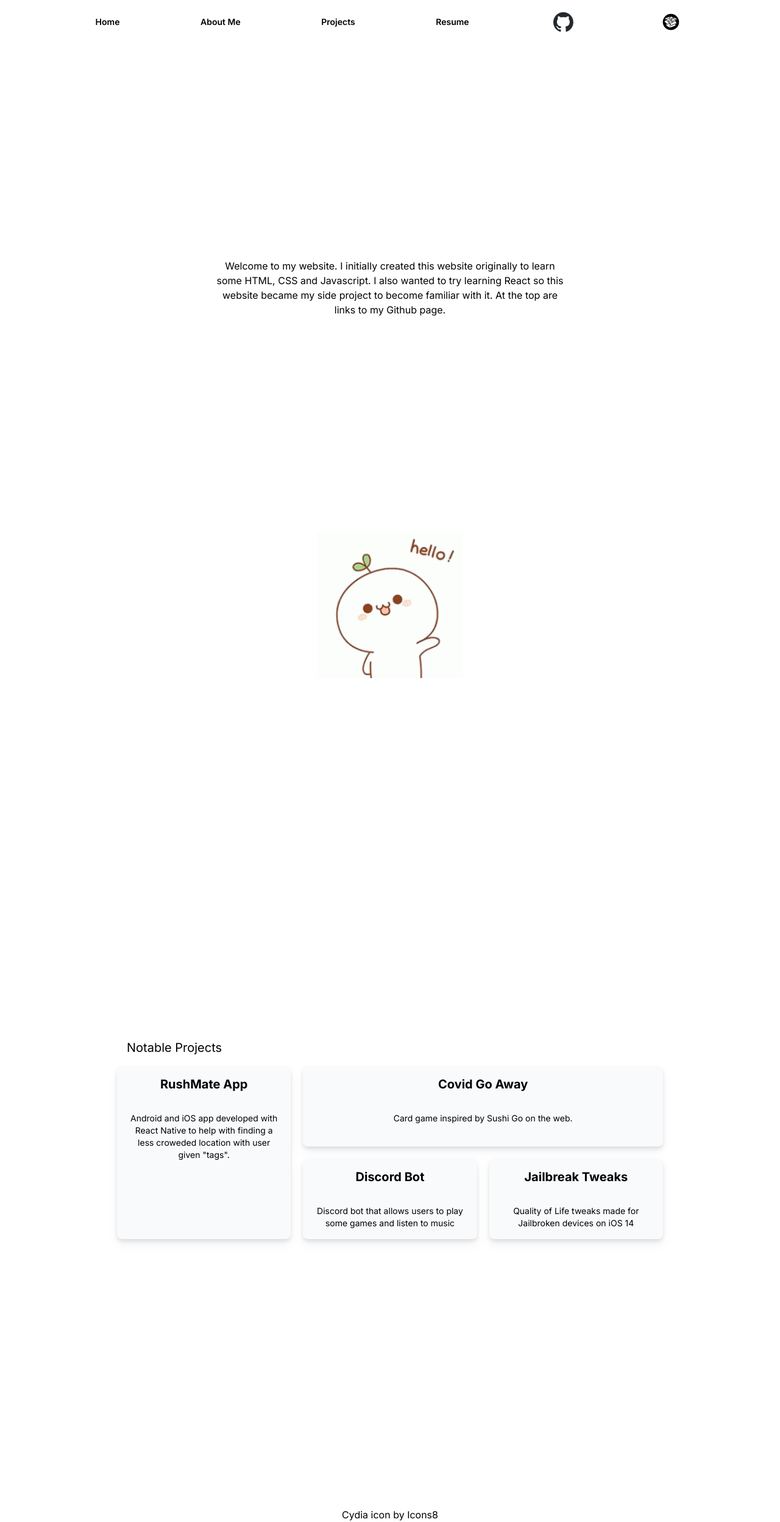
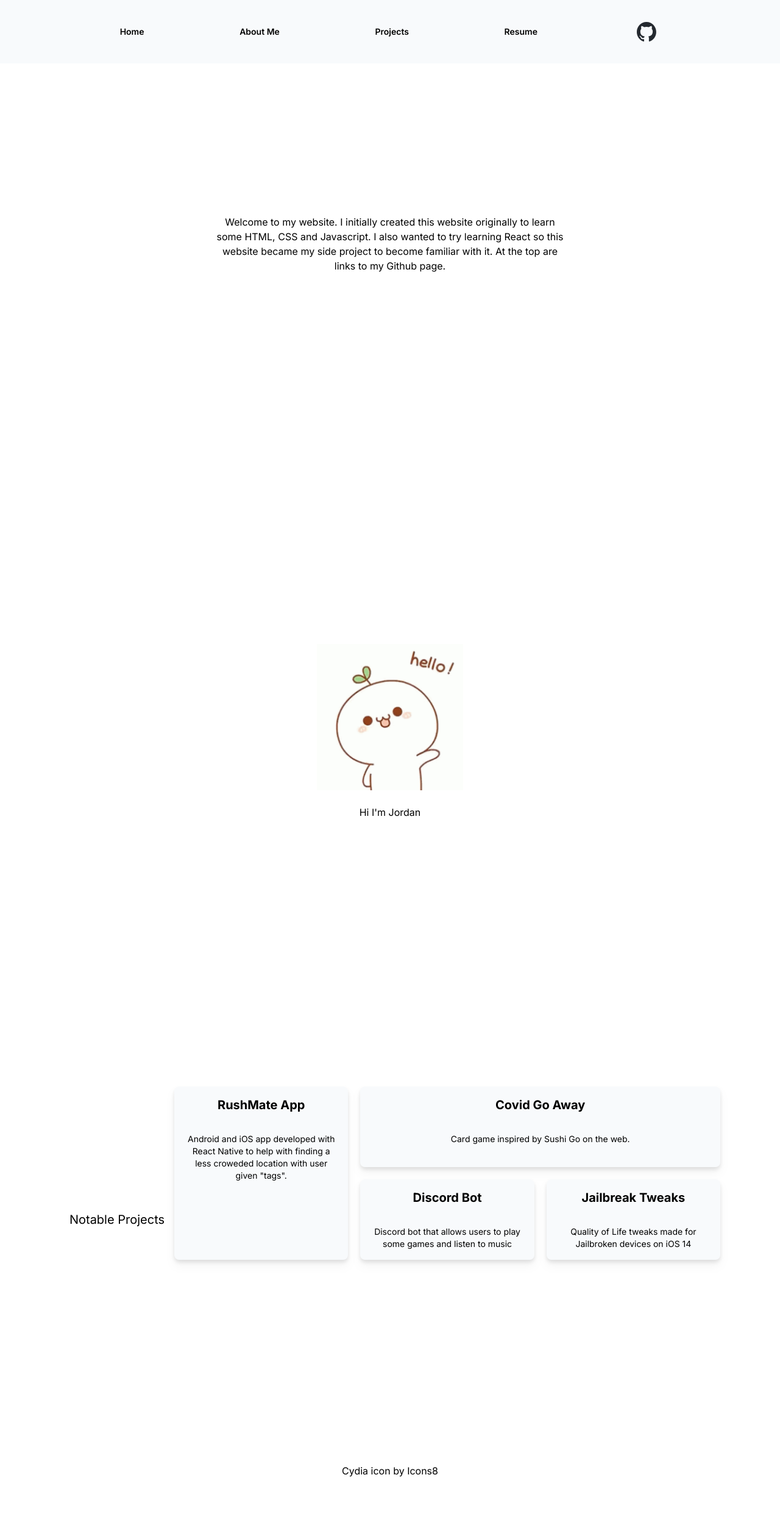
Before and after one commit to jrdn-l/website, a Next.js app: page / in a window 1280 px wide. Shown: the whole page at 61% size. After the commit the page ends 2424 px from the top, so only its background shows below. Built offline with nearby package versions, Linux system fonts and the light colour scheme.

Commit message:
centering adjustments

```diff
--- a/src/components/about.tsx
+++ b/src/components/about.tsx
@@ -2,9 +2,12 @@ import Image from 'next/image';
 
 export default function About() {
     return (
-        <div id="aboutMe" className="h-screen">
-
-            <Image width={240} height={240} src={"/hello-wave.gif"} alt="Github" />
+        <div id="aboutMe" className="h-screen flex items-center justify-center">
+            <div className="">
+                <Image width={240} height={240} src={"/hello-wave.gif"} alt="Github" unoptimized={true}/>
+                <br/>
+                <p> Hi I'm Jordan</p>
+            </div>
         </div>
     )
 }
--- a/src/components/header.tsx
+++ b/src/components/header.tsx
@@ -5,7 +5,7 @@ import { CustomLink } from "./link";
 export default function Header() {
   return (
     <header>
-      <nav className="flex flex-center items-center justify-evenly p-6">
+      <nav className="fixed top-0 w-full flex flex-center items-center justify-evenly p-10 bg-slate-50 dark:bg-black">
         <CustomLink className="text-sm font-semibold leading-6" href="/">Home</CustomLink>
         <CustomLink className="text-sm font-semibold leading-6" href="#aboutMe">About Me</CustomLink>
         <CustomLink className="text-sm font-semibold leading-6" href="#projects">Projects</CustomLink>
@@ -17,11 +17,6 @@ export default function Header() {
             <Image className="h-8 w-auto" width={240} height={240} src={"/github-mark.svg"} alt="Github" />
           </picture>
         </a>
-        <a rel="noopener noreferrer" target="_blank" href="https://jrdn-l.github.io/myrepo/" className="-m-1.5 px-3">
-          <picture>
-            <Image className="h-8 w-auto" width={240} height={240} src="/icons8-cydia-240.svg" alt="Cydia" />
-          </picture>
-        </a>
       </nav>
     </header>
   );
--- a/src/components/projects.tsx
+++ b/src/components/projects.tsx
@@ -20,7 +20,7 @@ export default function Projects() {
 
 
   return (
-    <div id="projects" className="p-4 h-screen scroll-smooth">
+    <div id="projects" className="p-4 h-screen scroll-smooth flex items-center justify-center">
       <h1 className="p-4 text-xl text-left">Notable Projects</h1>
       <Modal showModal={showDiscordModal} setShowModal={setShowDiscordModal} title="Discord Bot" description={discordBotDescription} />
       <Modal showModal={showRushMateModal} setShowModal={setShowRushMateModal} title="RushMate App" description={rushMatDescription} />
```
